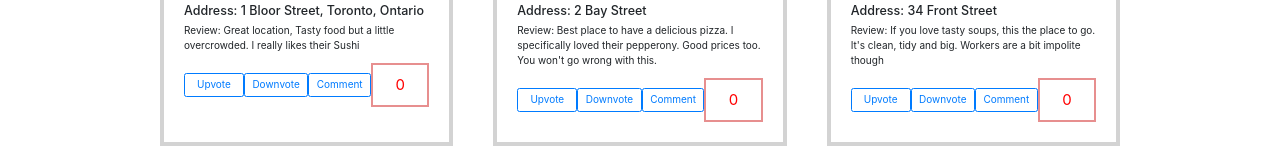
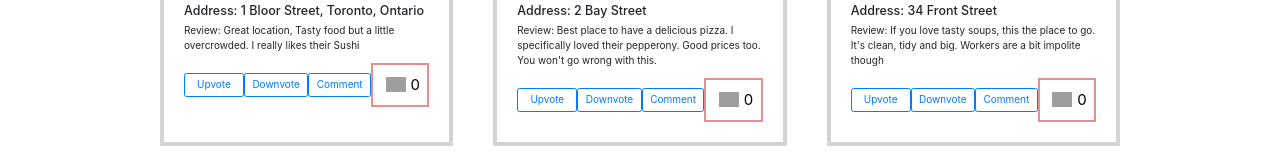
Before and after one commit to MattSaeeda/Perligo, a React (Create React App) app in the folder client/: page / in a window 1280 px wide. Shown: the part 1050-1215 px from the top of the page. Built offline with nearby package versions, Linux system fonts and the light colour scheme; grey boxes are pictures that could not be loaded; a web font is replaced by a local one.

Commit message:
Counter completed

```diff
--- a/client/src/components/Photo.js
+++ b/client/src/components/Photo.js
@@ -19,7 +19,10 @@ function Photo(props) {
                   <Button className="button-group" outline color="primary" onClick = {() => {}}>Downvote</Button>
                   <Button className="button-group" outline color="primary" onClick = {() => {}}>Comment</Button>
                   <Link className="button" to={`/single/${post.id}`}>
-                        <div>
+                        <div className="comment-count">
+                              <div className="speech-bubble">
+
+                              </div>
                               {props.comments[post.id]  ?  props.comments[post.id].length : 0}
                               {console.log()}
                         </div>
```
